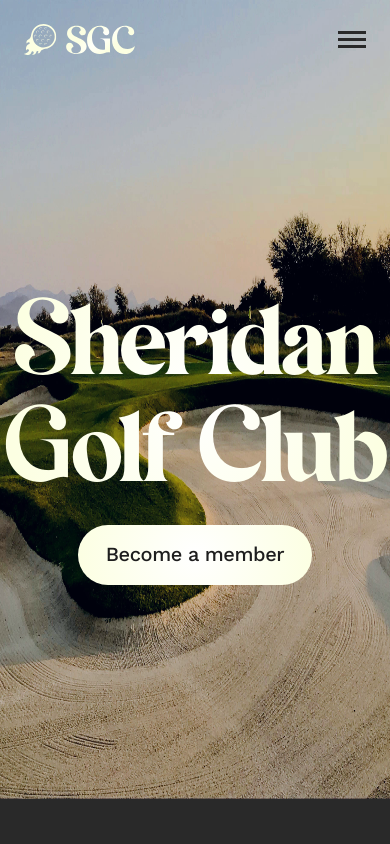
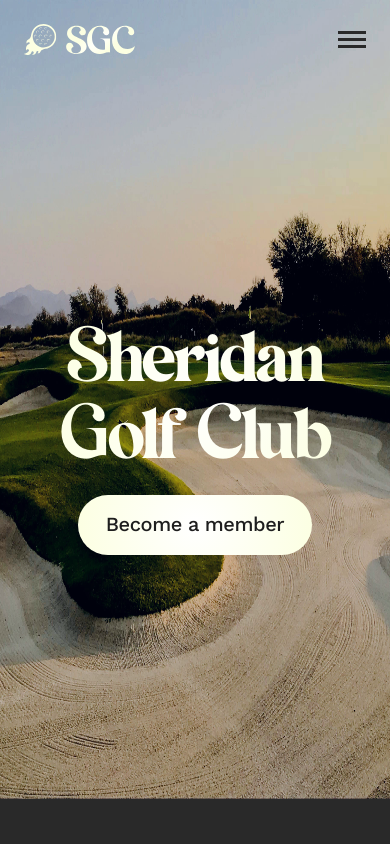
Before and after one commit to aleksbrsc/SheridanGolfClub, a React (Vite) app in the folder frontend/: page / in a window 390 px wide. Shown: the top 844 px of the page. Built offline with nearby package versions, Linux system fonts and the light colour scheme.

Commit message:
style(home.module.css): mobile h1

```diff
--- a/frontend/src/css/home.module.css
+++ b/frontend/src/css/home.module.css
@@ -42,6 +42,26 @@
     background-clip: text;
     -webkit-background-clip: text;
     -webkit-text-fill-color: transparent;
+}
+
+@media (max-width: 1057px) {
+    #hero_header h1 {
+        font-size: 5rem;
+    }
+}
+
+@media (max-width: 700px) {
+    #hero_header h1 {
+        font-size: 4.5rem;
+        width: 20rem;
+    }
+}
+
+@media (max-width: 300px) {
+    #hero_header h1 {
+        font-size: 3.5rem;
+        width: 15rem;
+    }
 }
 
 #hero_header a {
```
